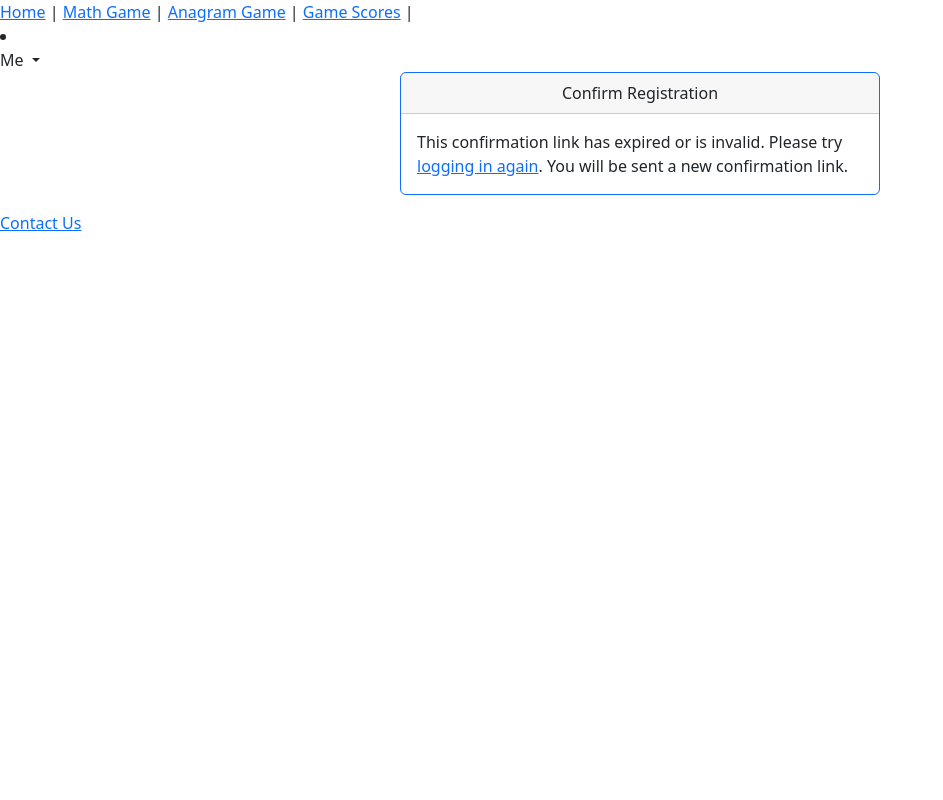
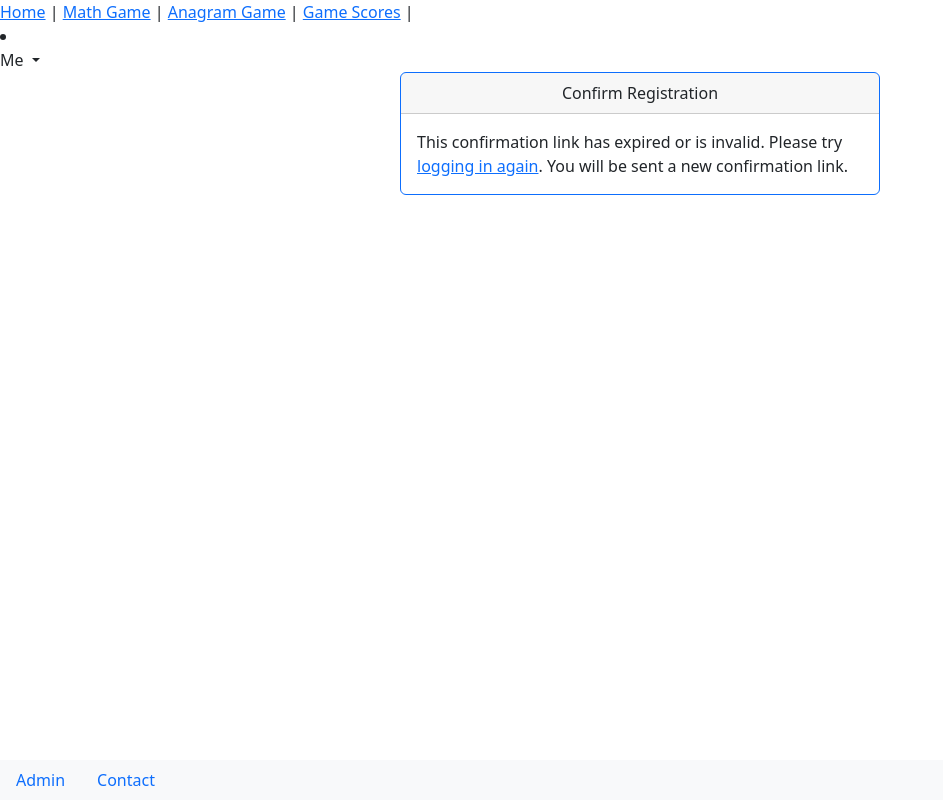
Before and after one commit to btginnever21/play2learn-complete, a Django app: the page made by games/urls.py in a window 1280 px wide. Shown: the whole page, without its empty margins (0-943 px from the left). Run offline with Django 4.2, Linux system fonts and the light colour scheme; the visitor is signed in with stand-in values (Sample User, id 1); data comes from the database, SQL or seed files in the repository; some libraries are stand-ins or nearby versions.

Commit message:
footer update

```diff
--- a/games/urls.py
+++ b/games/urls.py
@@ -1,6 +1,6 @@
 from django.urls import path
 
-from games.views import HomeView, MathFactsView, AnagramHuntView, GameScoresView, record_score
+from games.views import HomeView, MathFactsView, AnagramHuntView, GameScoresView, ContactUsView, record_score
 
 app_name = 'games'
 urlpatterns = [
@@ -8,5 +8,6 @@ urlpatterns = [
     path('math-facts/', MathFactsView.as_view(), name='math-facts'),
     path('anagram-hunt/', AnagramHuntView.as_view(), name='anagram-hunt'),
     path('record-score/', record_score, name="record-score"),
-    path('game-scores/', GameScoresView.as_view(), name='game-scores')
+    path('game-scores/', GameScoresView.as_view(), name='game-scores'),
+    path('contact-us/', ContactUsView.as_view(), name='contact-us'),
 ]
--- a/templates/_base.html
+++ b/templates/_base.html
@@ -5,15 +5,11 @@
 {% block head %}
 <meta charset="UTF-8">
 <meta name="viewport" content="width=device-width, initial-scale=1">
-<title>{% block title %}{% endblock %} | Play2Learn</title>
+<link href="https://cdn.jsdelivr.net/npm/bootstrap@5.2.1/dist/css/bootstrap.min.css" rel="stylesheet" integrity="sha384-iYQeCzEYFbKjA/T2uDLTpkwGzCiq6soy8tYaI1GyVh/UjpbCx/TYkiZhlZB6+fzT" crossorigin="anonymous">
+
+<script src="https://kit.fontawesome.com/2fc97b3254.js" crossorigin="anonymous"></script>
+{% block javascript %}{% endblock %}<title>{% block title %}{% endblock %} | Play2Learn</title>
 {% endblock %}
-<link href="https://cdn.jsdelivr.net/npm/bootstrap@5.2.1/dist/css/bootstrap.min.css"
-  integrity="sha384-iYQeCzEYFbKjA/T2uDLTpkwGzCiq6soy8tYaI1GyVh/UjpbCx/TYkiZhlZB6+fzT"
-  rel="stylesheet" crossorigin="anonymous">
-<script src="https://cdn.jsdelivr.net/npm/bootstrap@5.2.0/dist/js/bootstrap.bundle.min.js"
-  crossorigin="anonymous"
-  integrity="sha384-A3rJD856KowSb7dwlZdYEkO39Gagi7vIsF0jrRAoQmDKKtQBHUuLZ9AsSv4jD4Xa"></script>
-<script src="https://kit.fontawesome.com/2fc97b3254.js" crossorigin="anonymous"></script>
 </head>
 <body>
     {% block body %}
@@ -49,12 +45,23 @@
     </header>
     {% block main %}{% endblock %}
     {% endblock %}
+      <footer class="fixed-bottom bg-light row">
+        <div class="col">
+          <nav>
+            <ul class="nav">
+              {% if user.is_staff %}
+                <li class="nav-item">
+                  <a class="nav-link" href="/admin/">Admin</a>
+                </li>
+              {% endif %}
+              <li class="nav-item"><a class="nav-link" href="{% url 'games:contact-us' %}">Contact</a></li>
+            </ul>
+          </nav>
+        </div>
+      </nav>
+    </footer>
+      <script src="https://cdn.jsdelivr.net/npm/bootstrap@5.2.0/dist/js/bootstrap.bundle.min.js" integrity="sha384-A3rJD856KowSb7dwlZdYEkO39Gagi7vIsF0jrRAoQmDKKtQBHUuLZ9AsSv4jD4Xa" crossorigin="anonymous"></script>
 </body>
-<footer>
-<nav>
-  <a href="{% url 'games:contact-us' %}">Contact Us</a>
-</nav>
-</footer>
 
 </html>
 {% endblock %}
```
